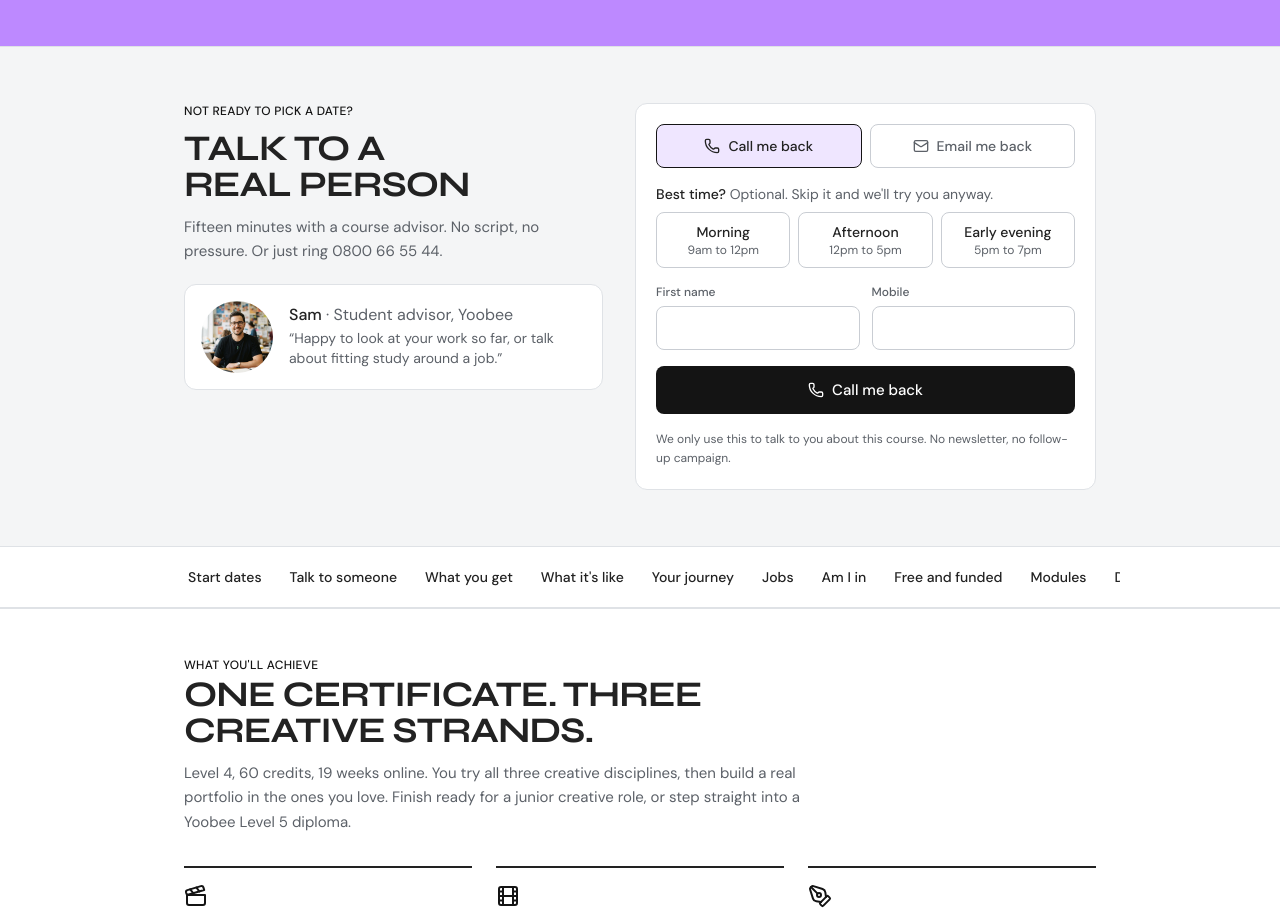
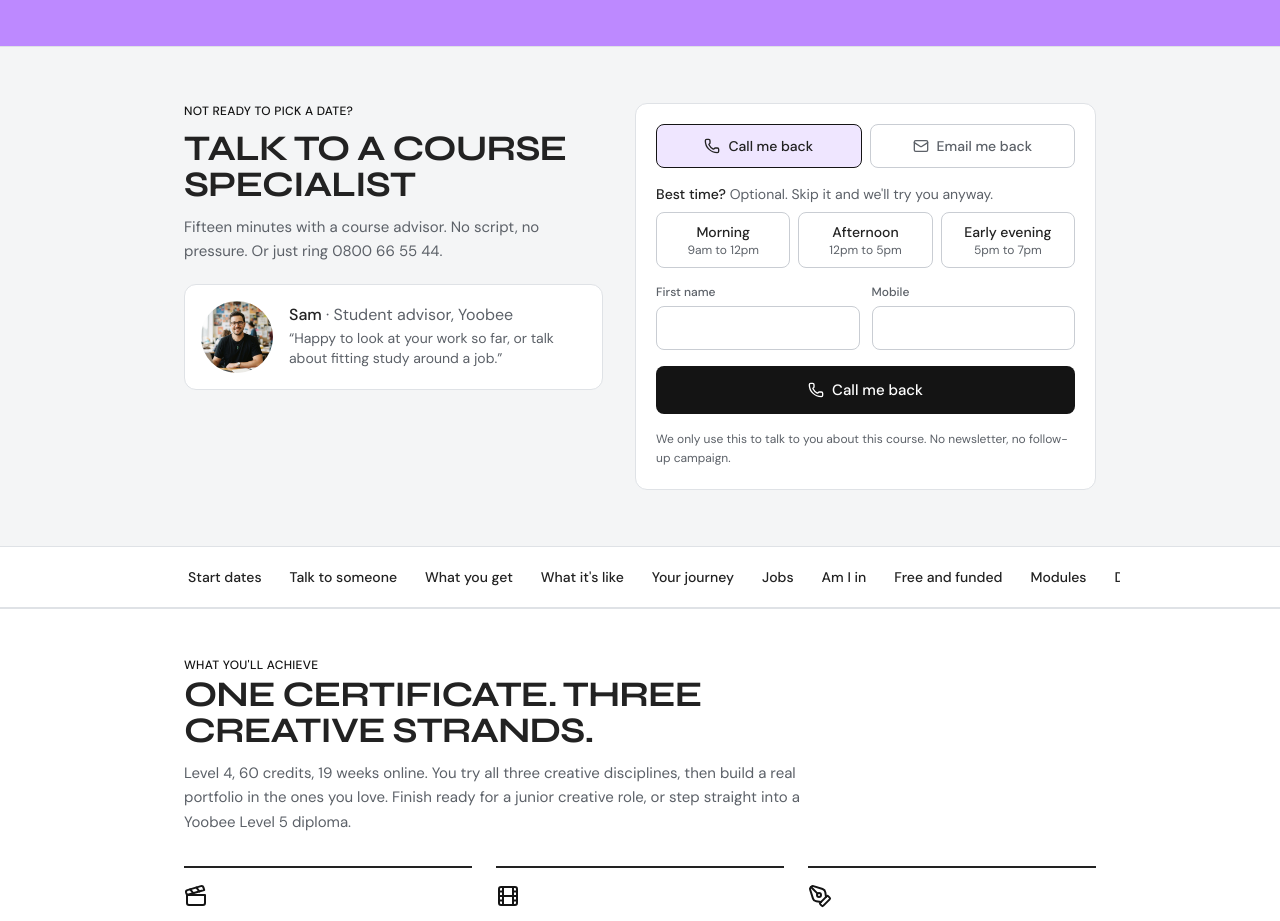
Before and after one commit to kostia-gif/up-webexperience, a Next.js app: page /courses/design/creative-media-certificate/a in a window 1280 px wide. Shown: the part 1460-2381 px from the top of the page. Built offline with nearby package versions, Linux system fonts and the light colour scheme.

Commit message:
feat: update TalkA component heading and simplify postgrad-body.tsx conditional

```diff
--- a/components/course/a/postgrad-body.tsx
+++ b/components/course/a/postgrad-body.tsx
@@ -52,7 +52,7 @@ function Body() {
       <CountryBanner />
       <PromiseLine />
       <PostgradStart />
-      {isIntl ? <IntlTeam /> : <TalkA id="specialist" heading="Talk to a course specialist" />}
+      {isIntl ? <IntlTeam /> : <TalkA id="specialist" />}
       <InPageNav items={isIntl ? INTL_NAV : DOMESTIC_NAV} />
       <WhatItsLike />
       <Progression />
--- a/components/course/a/talk.tsx
+++ b/components/course/a/talk.tsx
@@ -18,7 +18,7 @@ type Channel = 'call' | 'email'
 export function TalkA({
   tone = 'muted',
   id = 'talk',
-  heading = 'Talk to a real person',
+  heading = 'Talk to a course specialist',
 }: { tone?: 'muted' | 'card'; id?: string; heading?: string } = {}) {
   const course = useCourse()
   const advisor = advisorFor(course.brand.id)
```
